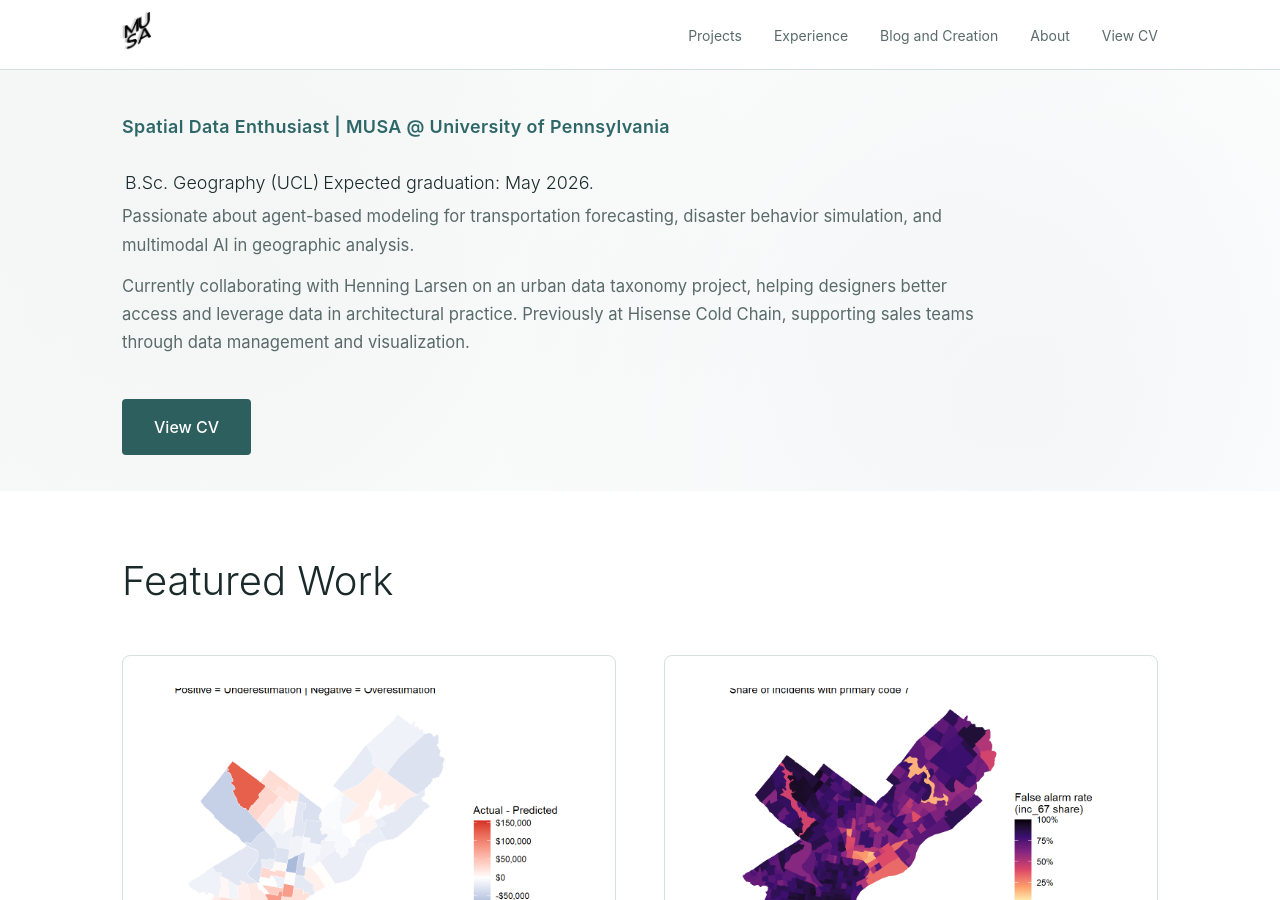
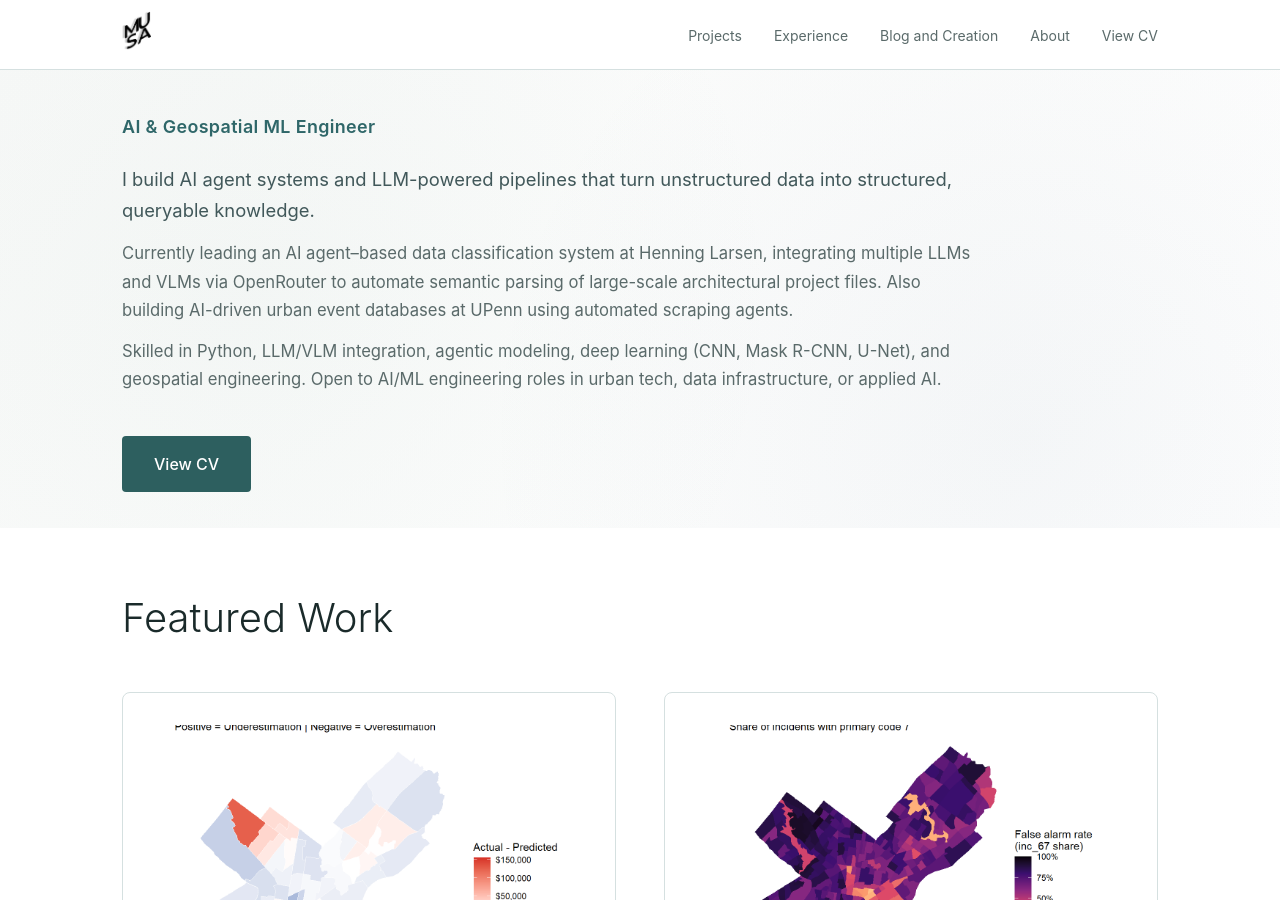
Before and after one commit to lluluciano0505/luciano_musa, a Jekyll site: the page built from index.md, in a window 1280 px wide and 900 px high. Built offline with Jekyll 4.4.1, drawn with Linux system fonts in a browser that asks for light colours.

Commit message:
Update intro and profile in settings.yml
Replace the site intro to reflect an AI-focused personal brand: update intro_title to "AI & Geospatial ML Engineer" and swap the intro_text for a detailed AI/agent-centric bio describing current projects (agent-based data classification at Henning Larsen, AI-driven urban event databases at UPenn), technical skills (Python, LLM/VLM integration, agentic modeling, deep learning, geospatial engineering), and openness to AI/ML engineering roles.

```diff
--- a/_data/settings.yml
+++ b/_data/settings.yml
@@ -3,13 +3,13 @@
 
 logo: '/assets/img/musa-logo.png'
 
-intro_title: Spatial Data Enthusiast | MUSA @ University of Pennsylvania
+intro_title: AI & Geospatial ML Engineer
 intro_text: |
-  B.Sc. Geography (UCL) | Expected graduation: May 2026.
+  I build AI agent systems and LLM-powered pipelines that turn unstructured data into structured, queryable knowledge.
 
-  Passionate about agent-based modeling for transportation forecasting, disaster behavior simulation, and multimodal AI in geographic analysis.
+  Currently leading an AI agent–based data classification system at Henning Larsen, integrating multiple LLMs and VLMs via OpenRouter to automate semantic parsing of large-scale architectural project files. Also building AI-driven urban event databases at UPenn using automated scraping agents.
 
-  Currently collaborating with Henning Larsen on an urban data taxonomy project, helping designers better access and leverage data in architectural practice. Previously at Hisense Cold Chain, supporting sales teams through data management and visualization.
+  Skilled in Python, LLM/VLM integration, agentic modeling, deep learning (CNN, Mask R-CNN, U-Net), and geospatial engineering. Open to AI/ML engineering roles in urban tech, data infrastructure, or applied AI.
 
 resume: '/resume'
 resume_link_title: View CV
```
